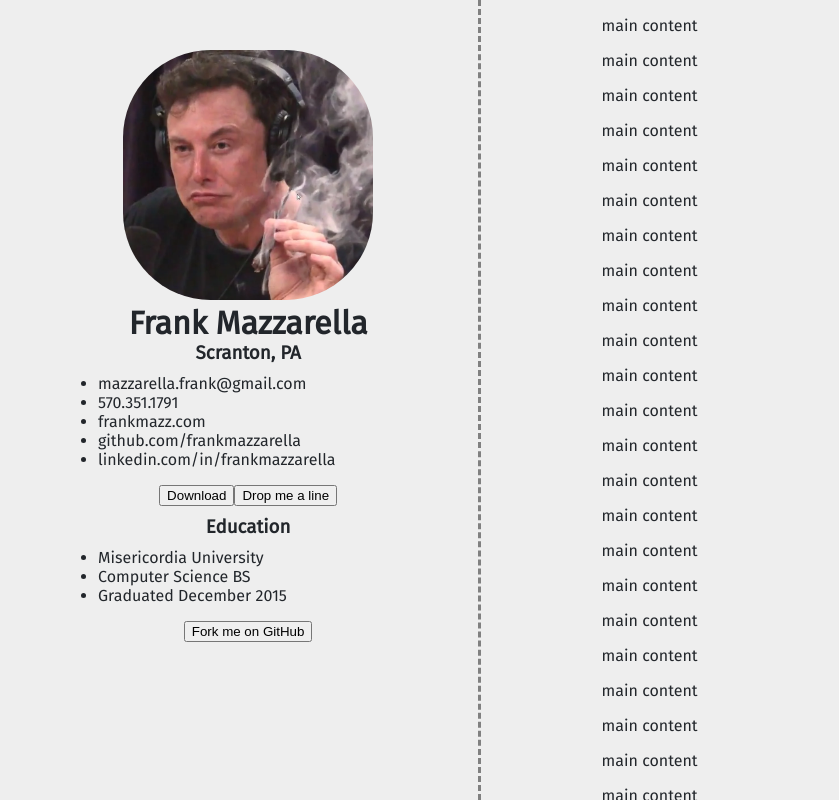
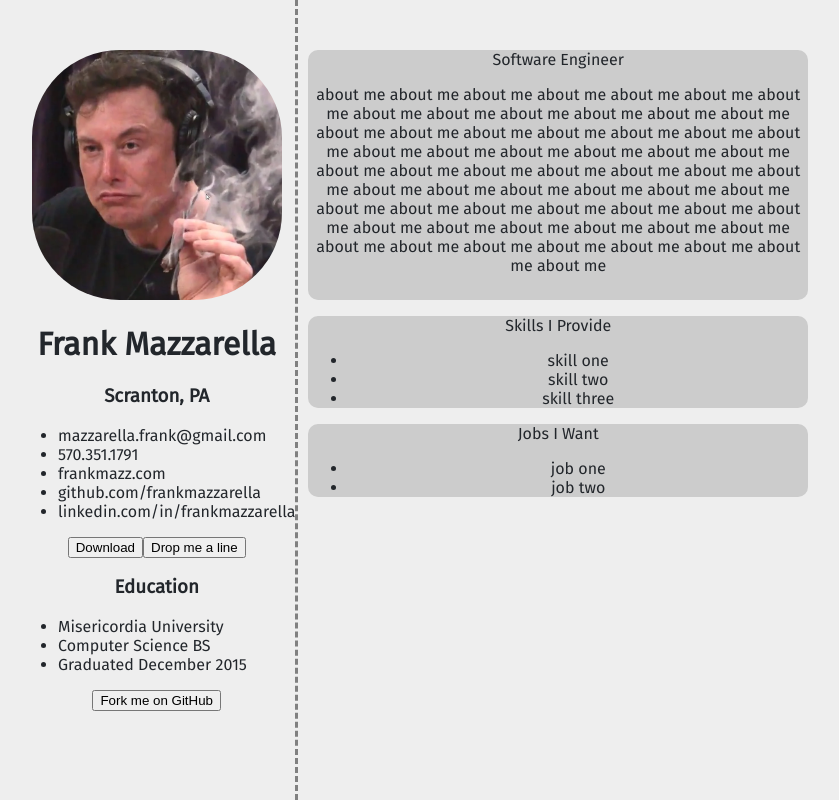
Before and after one commit to frankMazzarella/resume-website, a Vue app: page / in a window 1280 px wide. Shown: the whole page, without its empty margins (222-1061 px from the left). Built offline with nearby package versions, Linux system fonts and the light colour scheme.

Commit message:
adding bio and bulletpoint box

```diff
--- a/src/App.vue
+++ b/src/App.vue
@@ -2,18 +2,41 @@
   <div id="app">
     <Sidebar id="sidebar" />
     <div id="main-content">
-      <p v-for="index in 100" :key="index">main content</p>
+      <Bio />
+      <bullet-point-box :title="skills.description" :bulletpoints="skills.list" />
+      <bullet-point-box :title="jobs.description" :bulletpoints="jobs.list" />
     </div>
   </div>
 </template>
 
 <script>
 import Sidebar from './components/Sidebar.vue';
+import Bio from './components/Bio.vue';
+import BulletPointBox from './components/BulletPointBox.vue';
 
 export default {
   name: 'App',
+  data: () => ({
+    skills: {
+      description: 'Skills I Provide',
+      list: [
+        'skill one',
+        'skill two',
+        'skill three',
+      ],
+    },
+    jobs: {
+      description: 'Jobs I Want',
+      list: [
+        'job one',
+        'job two',
+      ],
+    },
+  }),
   components: {
     Sidebar,
+    Bio,
+    BulletPointBox,
   },
 };
 </script>
@@ -27,16 +50,13 @@ export default {
 
 @media (min-width: 800px) {
   #sidebar {
-    flex-grow: 1;
     height: 100vh;
-    overflow-y: scroll;
     border-right: dashed #808080;
   }
 
   #main-content {
-    flex-grow: 4;
     height: 100vh;
-    overflow-y: scroll;
+    overflow: scroll;
   }
 }
 
--- /dev/null
+++ b/src/components/Bio.vue
@@ -0,0 +1,28 @@
+<template>
+  <div id="bio">
+    <p>Software Engineer</p>
+    <p>
+      about me about me about me about me about me about me about me about me about me about me
+      about me about me about me about me about me about me about me about me about me about me
+      about me about me about me about me about me about me about me about me about me about me
+      about me about me about me about me about me about me about me about me about me about me
+      about me about me about me about me about me about me about me about me about me about me
+      about me about me about me about me about me about me about me about me about me about me
+    </p>
+  </div>
+</template>
+
+<script>
+export default {
+  name: 'Bio',
+};
+</script>
+
+<style scoped>
+#bio {
+  margin: 50px 10px 0;
+  height: 250px;
+  background-color: #ccc;
+  border-radius: 10px;
+}
+</style>
--- /dev/null
+++ b/src/components/BulletPointBox.vue
@@ -0,0 +1,23 @@
+<template>
+  <div id="bullet-point-box">
+    <p>{{ title }}</p>
+    <ul>
+      <li v-for="(bulletpoint, index) in bulletpoints" :key="index">{{ bulletpoint }}</li>
+    </ul>
+  </div>
+</template>
+
+<script>
+export default {
+  name: 'BulletPointBox',
+  props: ['title', 'bulletpoints'],
+};
+</script>
+
+<style scoped>
+#bullet-point-box {
+  margin: 10px;
+  background-color: #ccc;
+  border-radius: 10px;
+}
+</style>
--- a/src/components/Sidebar.vue
+++ b/src/components/Sidebar.vue
@@ -1,5 +1,5 @@
 <template>
-  <div id="sidebar">
+  <div>
     <img id="headshot" alt="Headshot" src="../assets/headshot.png" />
     <h1>Frank Mazzarella</h1>
     <h3>Scranton, PA</h3>
@@ -29,32 +29,14 @@ export default {
 </script>
 
 <style scoped>
-/* @media (max-width: 800px) { */
-/* TODO: should this be in media query?? idk */
-  #sidebar {
-    width: 400px;
-    margin: 0 auto;
-  }
-/* } */
-
 #headshot {
-  margin-top: 50px;
+  margin: 50px 10px 0;
   width: 250px;
   height: 250px;
   border-radius: 35%;
 }
 
-h1, h3 {
-  margin: 0;
-}
-
-ul {
-  margin-top: 10px;
-  padding-left: 80px;
+li {
   text-align: left;
 }
-
-button {
-  margin-bottom: 10px;
-}
 </style>
```
